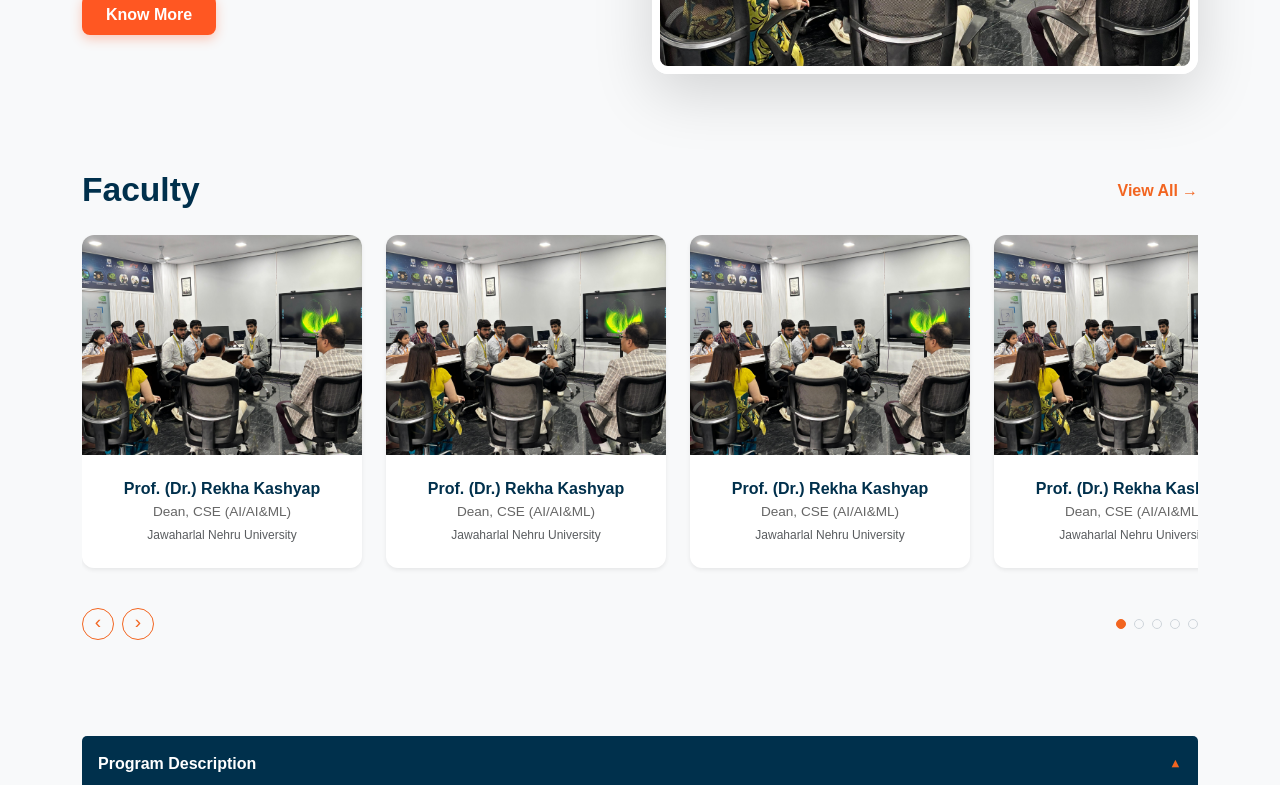
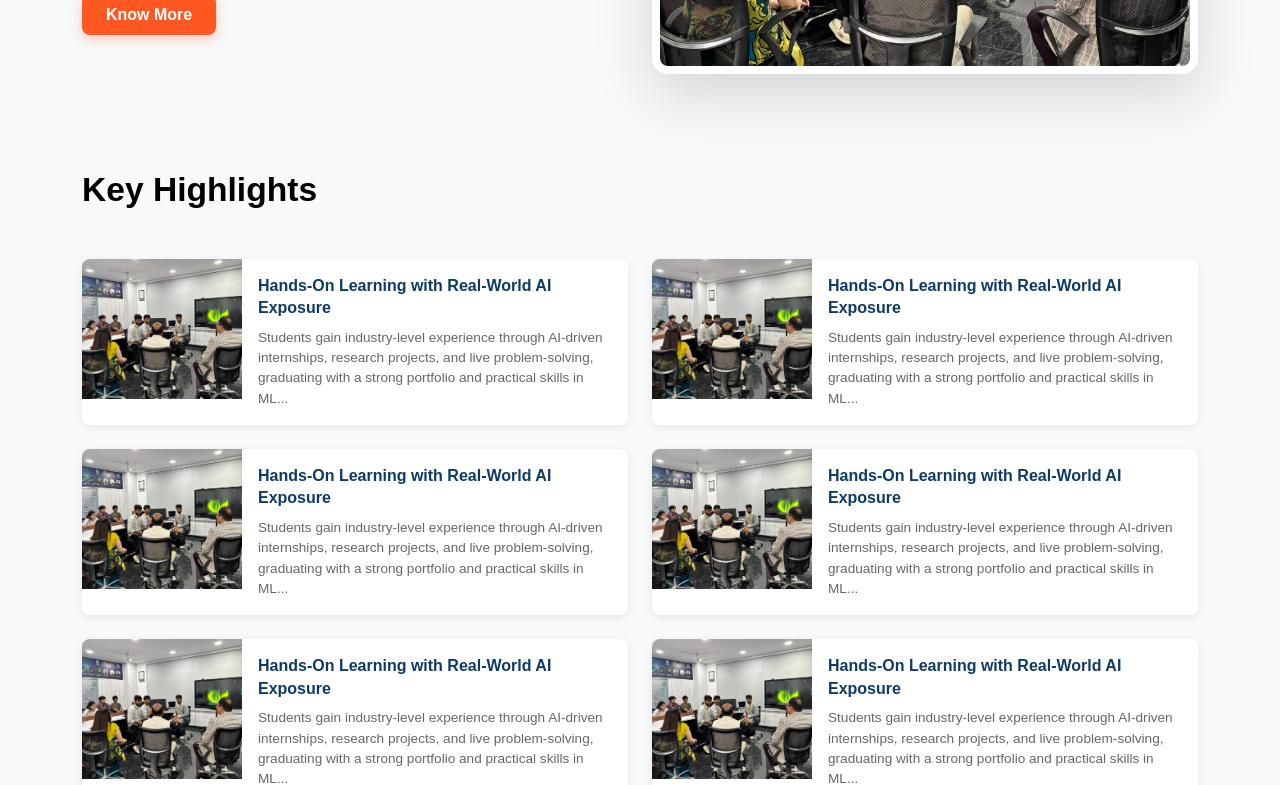
Before and after one commit to ArnavBhardwaj123/Dept-Website, a Next.js app in the folder deptweb/: page / in a window 1280 px wide. Shown: the part 1660-2445 px from the top of the page. Built offline with nearby package versions, Linux system fonts and the light colour scheme.

Commit message:
updatess

```diff
--- a/deptweb/src/app/page.js
+++ b/deptweb/src/app/page.js
@@ -6,7 +6,7 @@ import Faculty from "@/components/home/faculty";
 import ProgramDetails from "@/components/home/program-details";
 import PublicationsResearch from "@/components/home/publications-research";
 import HomeNav from "@/components/home/home-nav";
-
+import KeyHighlights from "@/components/home/keyhighlights";
 import FloatingAdmissionButton from "@/components/home/floating-admission-button";
 
 export default function Home() {
@@ -18,6 +18,7 @@ export default function Home() {
       <PlacementRecord />
       <DgxCoe />
       <PlacementOverview />
+      <KeyHighlights />
       <Faculty />
       <ProgramDetails />
       <PublicationsResearch />
--- /dev/null
+++ b/deptweb/src/components/home/keyhighlights.jsx
@@ -0,0 +1,115 @@
+'use client';
+
+import React from 'react';
+
+export default function KeyHighlights() {
+  const highlights = [
+    {
+      id: 1,
+      title: "Hands-On Learning with Real-World AI Exposure",
+      description: "Students gain industry-level experience through AI-driven internships, research projects, and live problem-solving, graduating with a strong portfolio and practical skills in ML..."
+    },
+    {
+      id: 2,
+      title: "Hands-On Learning with Real-World AI Exposure",
+      description: "Students gain industry-level experience through AI-driven internships, research projects, and live problem-solving, graduating with a strong portfolio and practical skills in ML..."
+    },
+    {
+      id: 3,
+      title: "Hands-On Learning with Real-World AI Exposure",
+      description: "Students gain industry-level experience through AI-driven internships, research projects, and live problem-solving, graduating with a strong portfolio and practical skills in ML..."
+    },
+    {
+      id: 4,
+      title: "Hands-On Learning with Real-World AI Exposure",
+      description: "Students gain industry-level experience through AI-driven internships, research projects, and live problem-solving, graduating with a strong portfolio and practical skills in ML..."
+    },
+    {
+      id: 5,
+      title: "Hands-On Learning with Real-World AI Exposure",
+      description: "Students gain industry-level experience through AI-driven internships, research projects, and live problem-solving, graduating with a strong portfolio and practical skills in ML..."
+    },
+    {
+      id: 6,
+      title: "Hands-On Learning with Real-World AI Exposure",
+      description: "Students gain industry-level experience through AI-driven internships, research projects, and live problem-solving, graduating with a strong portfolio and practical skills in ML..."
+    },
+    {
+      id: 7,
+      title: "Hands-On Learning with Real-World AI Exposure",
+      description: "Students gain industry-level experience through AI-driven internships, research projects, and live problem-solving, graduating with a strong portfolio and practical skills in ML..."
+    },
+    {
+      id: 8,
+      title: "Hands-On Learning with Real-World AI Exposure",
+      description: "Students gain industry-level experience through AI-driven internships, research projects, and live problem-solving, graduating with a strong portfolio and practical skills in ML..."
+    }
+  ];
+
+  return (
+    <section className="py-5" style={{ backgroundColor: '#f8f9fa' }}>
+      <div className="container">
+        <h2 className="fw-bold mb-5" style={{ fontSize: 'clamp(1.75rem, 3vw, 2.1rem)', color: '#000' }}>
+          Key Highlights
+        </h2>
+
+        <div className="row g-4">
+          {highlights.map((highlight) => (
+            <div key={highlight.id} className="col-lg-6">
+              <div
+                className="d-flex align-items-start bg-white rounded-3 overflow-hidden"
+                style={{
+                  boxShadow: '0 2px 8px rgba(0, 0, 0, 0.08)',
+                  transition: 'all 0.3s ease',
+                  cursor: 'pointer'
+                }}
+                onMouseEnter={(e) => {
+                  e.currentTarget.style.boxShadow = '0 4px 16px rgba(0, 0, 0, 0.12)';
+                  e.currentTarget.style.transform = 'translateY(-4px)';
+                }}
+                onMouseLeave={(e) => {
+                  e.currentTarget.style.boxShadow = '0 2px 8px rgba(0, 0, 0, 0.08)';
+                  e.currentTarget.style.transform = 'translateY(0)';
+                }}
+              >
+                {/* Image */}
+                <div style={{ flex: '0 0 160px', height: '140px' }}>
+                  <img
+                    src="/cse-ai-assets/images/kiet-building.jpeg"
+                    alt={highlight.title}
+                    className="w-100 h-100"
+                    style={{ objectFit: 'cover' }}
+                  />
+                </div>
+
+                {/* Content */}
+                <div className="p-3 flex-grow-1">
+                  <h5
+                    className="fw-semibold mb-2"
+                    style={{
+                      fontSize: '1rem',
+                      color: '#0d3b66',
+                      lineHeight: '1.4'
+                    }}
+                  >
+                    {highlight.title}
+                  </h5>
+                  <p
+                    className="mb-0"
+                    style={{
+                      fontSize: '0.85rem',
+                      color: '#666',
+                      lineHeight: '1.5'
+                    }}
+                  >
+                    {highlight.description}
+                  </p>
+                </div>
+              </div>
+            </div>
+          ))}
+        </div>
+      </div>
+    </section>
+  );
+}
```
